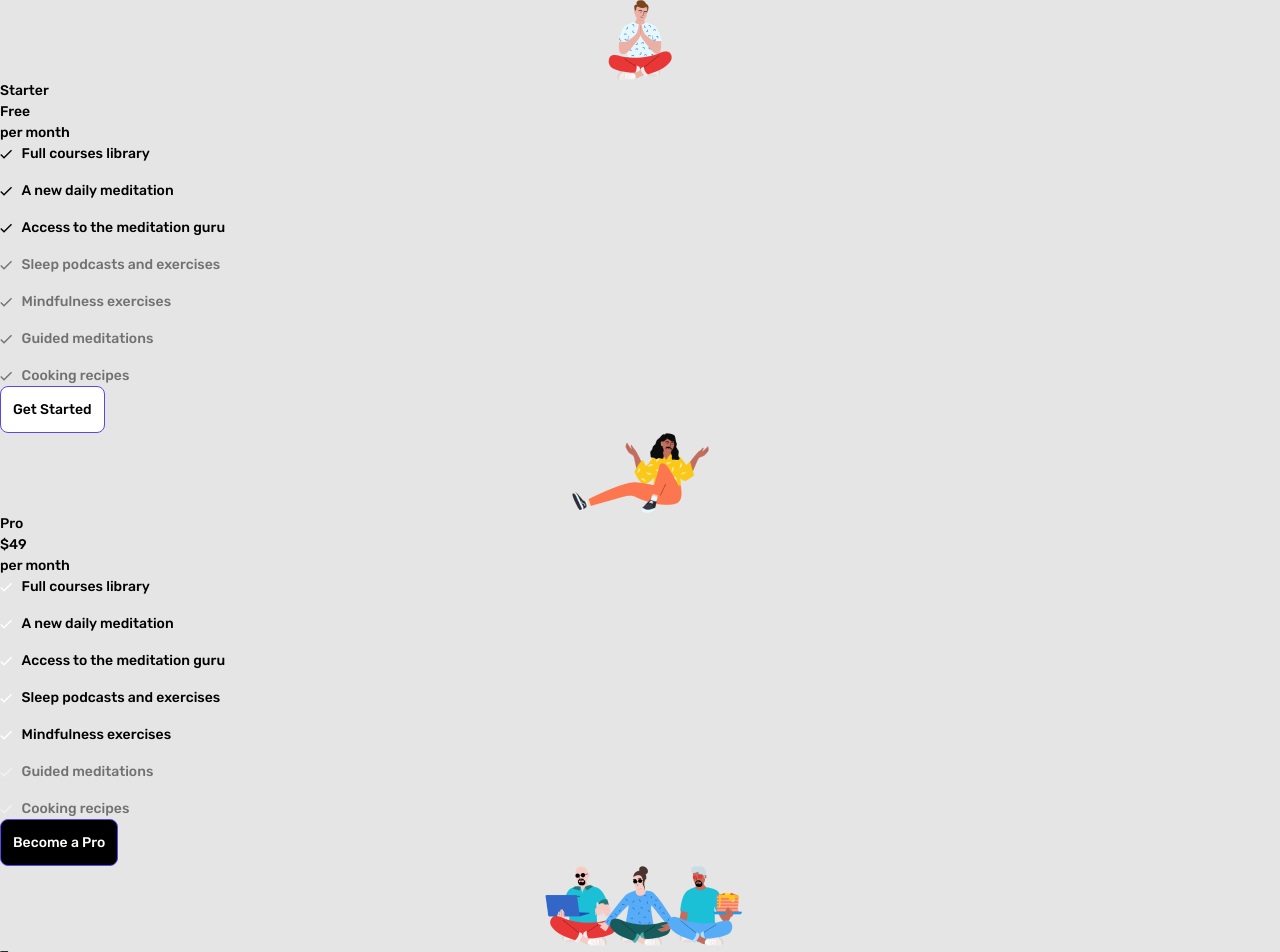
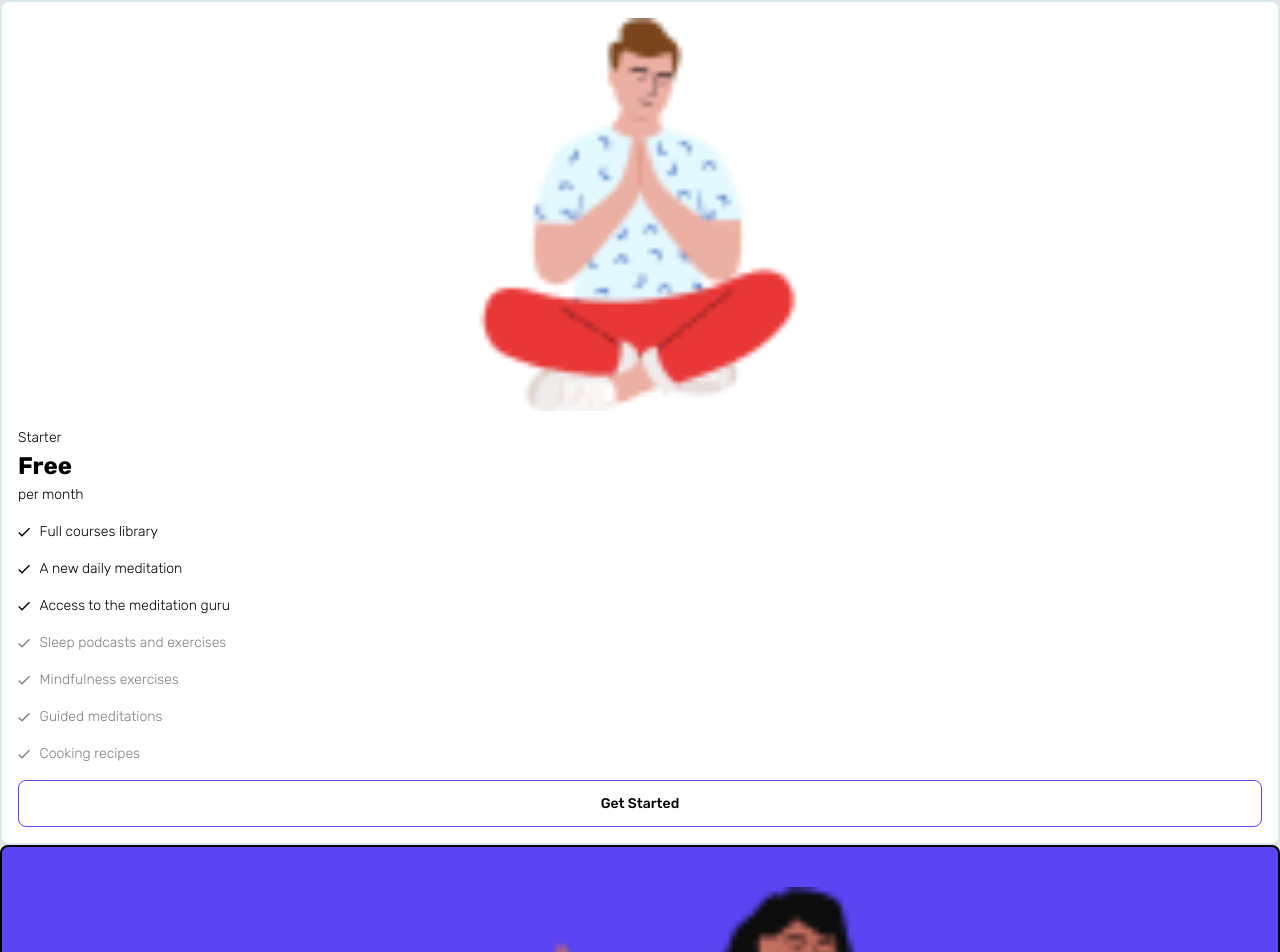
Before and after one commit to alexcumplido/jump2Digital, a React (Vite) app: page / in a window 1280 px wide. Shown: the top 952 px of the page. Built offline with nearby package versions, Linux system fonts and the light colour scheme.

Commit message:
Styled cards

```diff
--- a/src/components/card/Card.css
+++ b/src/components/card/Card.css
@@ -0,0 +1,39 @@
+.card {
+  flex-basis: 22rem;
+  padding: 1rem;
+  display: flex;
+  flex-direction: column;
+  align-items: stretch;
+  gap: 1rem;
+  font-weight: var(--fw-regular);
+  border-radius: 0.5rem;
+  border: 2px solid var(--color-neutral-100);
+  color: var(--color-primary-300);
+  background-color: var(--color-primary-100);
+}
+
+.card:nth-of-type(3) {
+  padding: 2rem;
+}
+
+.card--featured {
+  padding: 2.5rem;
+  color: var(--color-primary-100);
+  border-color: var(--color-primary-300);
+  background-color: var(--color-primary-200);
+}
+
+.card__image {
+  width: 100%;
+  transition: all 0.25s ease-in-out;
+}
+
+.card:hover .card__image,
+.card:focus-within .card__image {
+  transform: scale(1.1);
+  filter: brightness(1.065);
+}
+.card__intro p:nth-of-type(2) {
+  font-size: var(--fs-300);
+  font-weight: var(--fw-extra-bold);
+}
```
